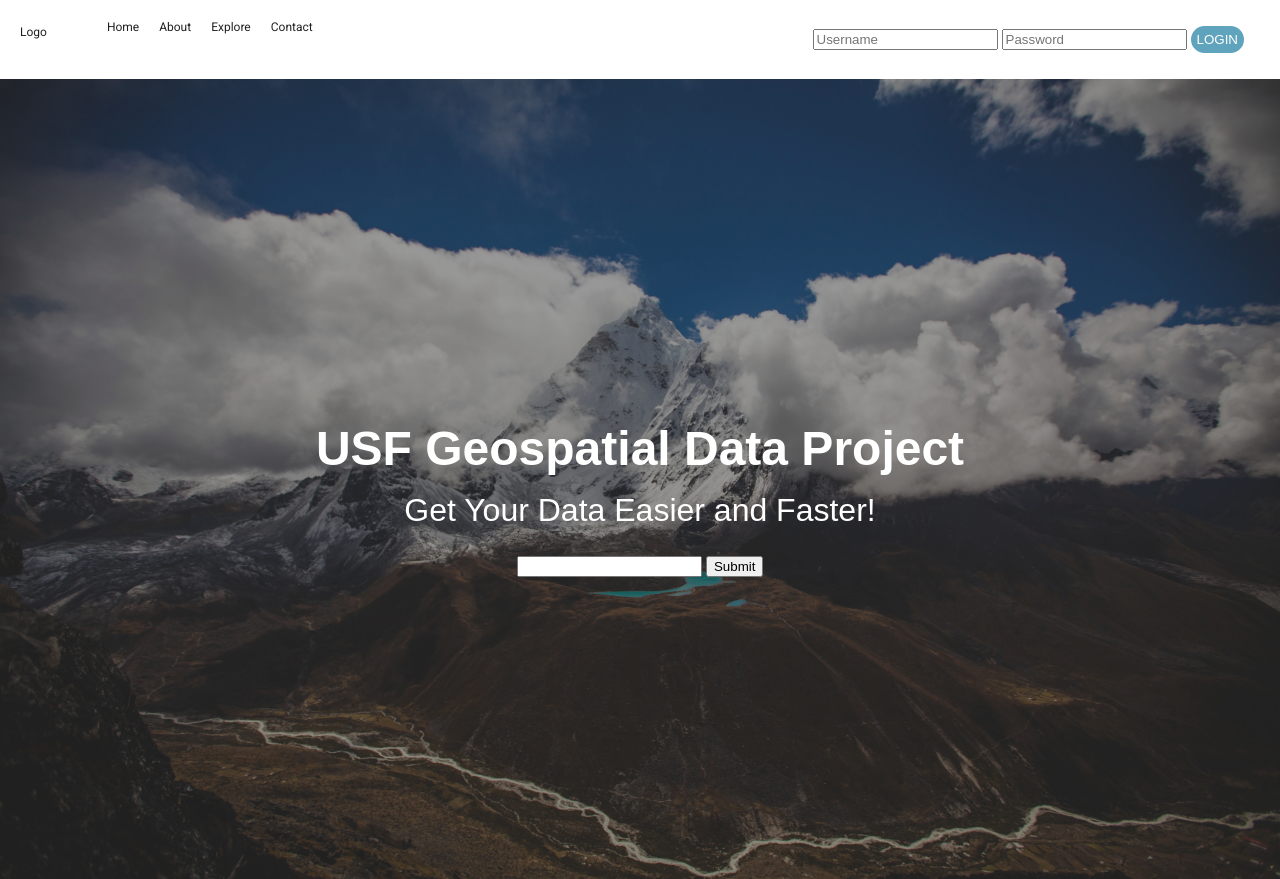
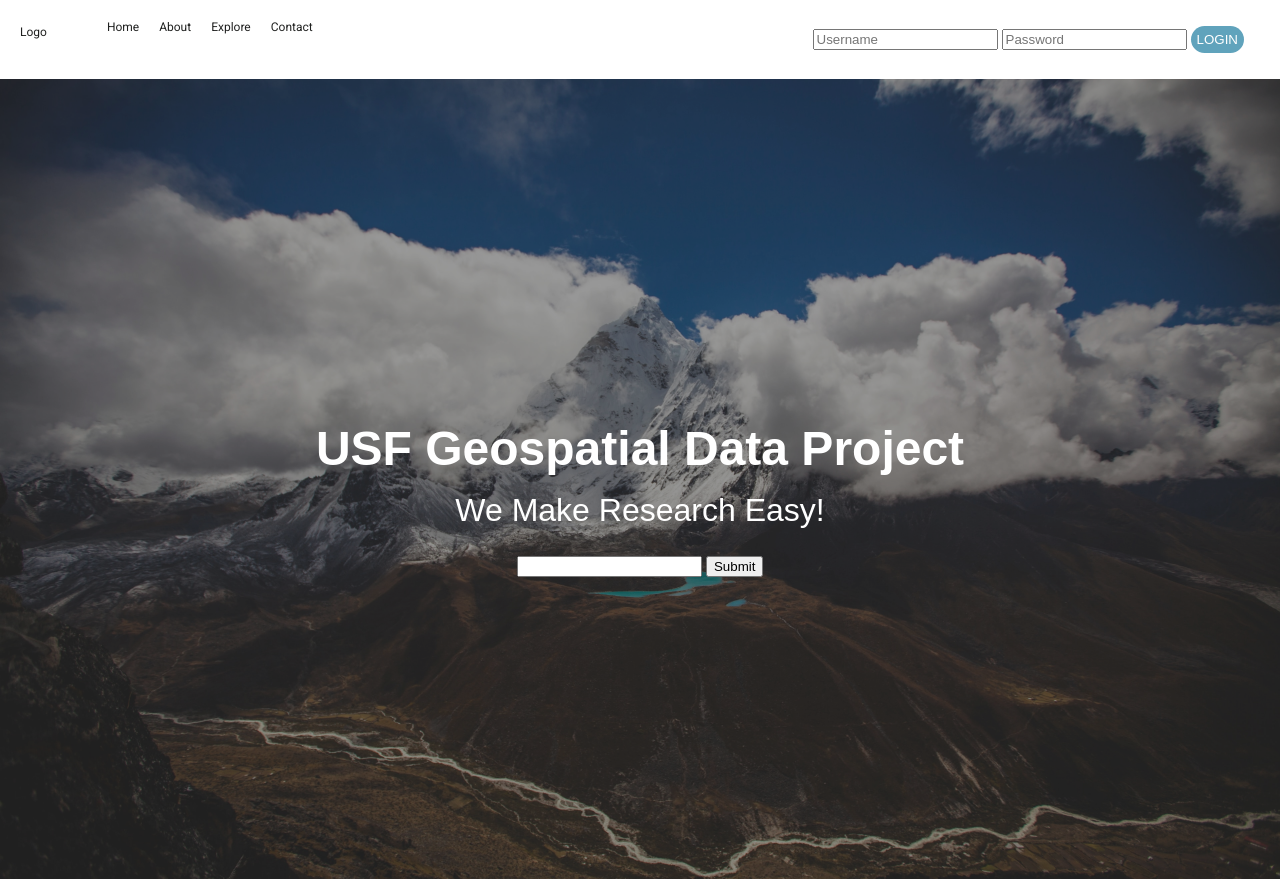
Before and after one commit to ebonnecab/USF-front-end, a plain HTML site: page client/app/index.html in a window 1280 px wide. Shown: the top 879 px of the page. Drawn offline with Linux system fonts and the light colour scheme.

Commit message:
added content

```diff
--- a/client/app/index.html
+++ b/client/app/index.html
@@ -28,7 +28,7 @@
             <section class="container">
                 <div class="header">
                     <h1 class="header-text">USF Geospatial Data Project</h1>
-                    <h2 class="hero-subtitle">Get Your Data Easier and Faster!</h2>
+                    <h2 class="hero-subtitle">We Make Research Easy!</h2>
                     <input type="text" id="query" autocomplete="false" />
                     <button id="submitButton">Submit</button>
                     <div id="autoComplete"></div>
```
